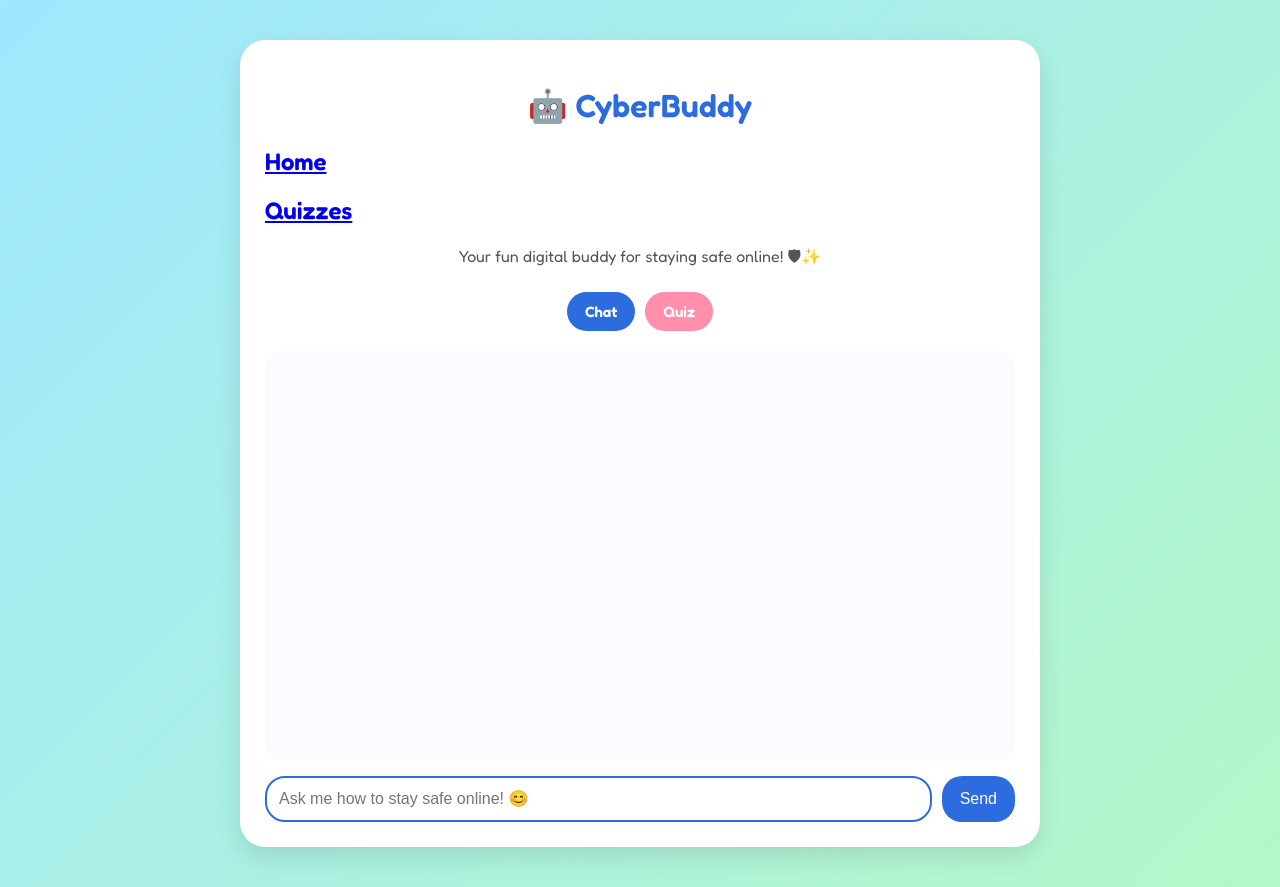
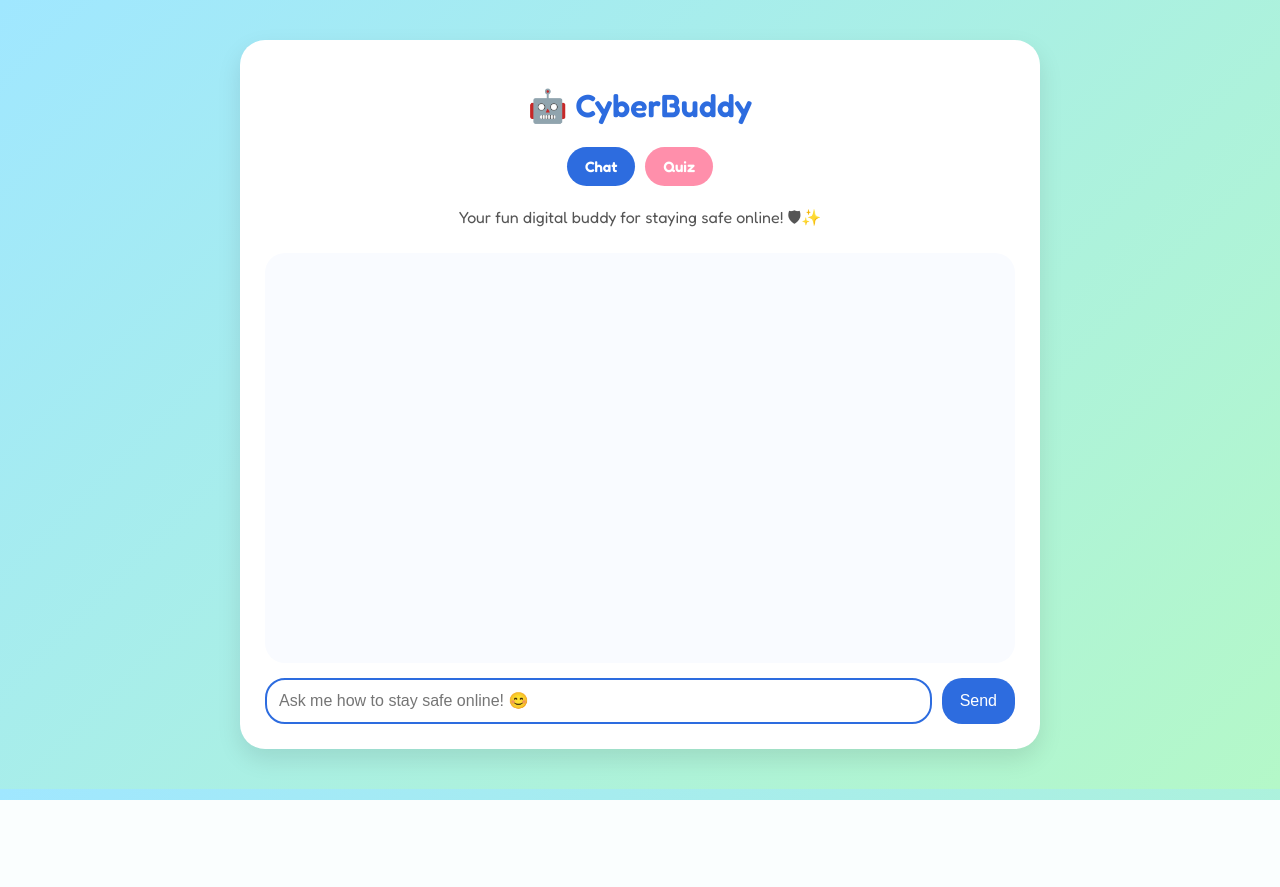
Before and after one commit to solis-k/cyberbuddy-senior-project, a Flask app: page / in a window 1280 px wide. After the commit the page ends 800 px from the top, so only its background shows below. Run offline with Flask 3, Linux system fonts and the light colour scheme.

Commit message:
changing navigation

```diff
--- a/requirements.txt
+++ b/requirements.txt
@@ -1,4 +1,6 @@
 flask
 openai
 python-dotenv
+flask-login
+flask-bcrypt
 gunicorn
--- a/templates/index.html
+++ b/templates/index.html
@@ -11,16 +11,11 @@
 
 <div class="container">
     <h1>🤖 CyberBuddy</h1>
-    <nav class="w3-bar">
-        <a href="https://cyberbuddy-senior-project.onrender.com/"><h2>Home</h2></a>
-        <a href="quiz.html"><h2>Quizzes</h2></a>
-    </nav>
-    <div class="tagline">Your fun digital buddy for staying safe online! 🛡✨</div>
-
     <div class="top-buttons">
         <a href="/" class="nav-btn">Chat</a>
         <a href="/quiz" class="nav-btn secondary-btn">Quiz</a>
     </div>
+    <div class="tagline">Your fun digital buddy for staying safe online! 🛡✨</div>
 
     <div id="chatbox" class="chatbox"></div>
 
```
